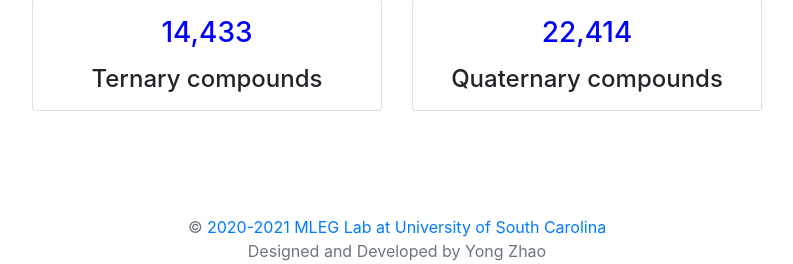
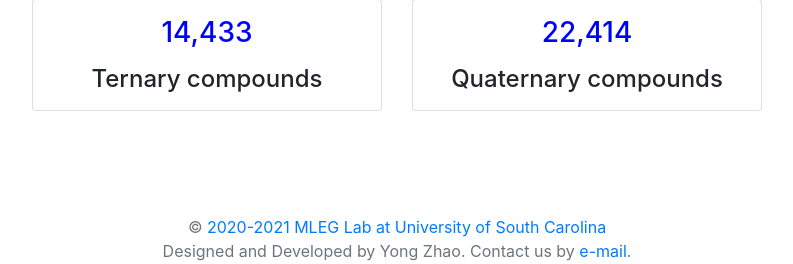
Before and after one commit to MilesZhao/CarolinaMaterialsDatabase, a Django app: page / in a window 1280 px wide. Shown: the part 1150-1414 px from the top of the page, without its empty margins (243-1036 px from the left). Run offline with Django 3.2, Linux system fonts and the light colour scheme; parts of the project's set-up code (start-up, migrations or seed data) failed here and were passed over; some libraries are stand-ins or nearby versions.

Commit message:
Added contact email

```diff
--- a/entry/templates/entry/detail.html
+++ b/entry/templates/entry/detail.html
@@ -129,7 +129,7 @@
 
     <div class="container">
         <footer class="my-5 pt-5 text-muted text-center text-small">
-            <p class="mb-1">&copy; <a href="http://mleg.cse.sc.edu/"  target="_blank">2020-2021 MLEG Lab at University of South Carolina</a><br> Designed and Developed by Yong Zhao</p>
+            <p class="mb-1">&copy; <a href="http://mleg.cse.sc.edu/"  target="_blank">2020-2021 MLEG Lab at University of South Carolina</a><br> Designed and Developed by Yong Zhao. Contact us by <a href="mailto:jc4302356@gmail.com" target="_blank">e-mail</a>.</p>
             <a rel="license" href="http://creativecommons.org/licenses/by/4.0/"><img alt="Creative Commons License" style="border-width:0" src="{% static 'images/cc.png' %}" /></a><br />The data in CMD is licensed under a <a rel="license" href="http://creativecommons.org/licenses/by/4.0/" target="_blank">Creative Commons Attribution 4.0 International License</a>.
         </footer>
     </div>
--- a/templates/base.html
+++ b/templates/base.html
@@ -58,7 +58,7 @@
 {% block footer %}
     <div class="container">
         <footer class="my-5 pt-5 text-muted text-center text-small">
-            <p class="mb-1">&copy; <a href="http://mleg.cse.sc.edu/"  target="_blank">2020-2021 MLEG Lab at University of South Carolina</a><br> Designed and Developed by Yong Zhao</p>
+            <p class="mb-1">&copy; <a href="http://mleg.cse.sc.edu/"  target="_blank">2020-2021 MLEG Lab at University of South Carolina</a><br> Designed and Developed by Yong Zhao. Contact us by <a href="mailto:jc4302356@gmail.com" target="_blank">e-mail</a>.</p>
             <a rel="license" href="http://creativecommons.org/licenses/by/4.0/"  target="_blank"><img alt="Creative Commons License" style="border-width:0" src="{% static 'images/cc.png' %}" /></a><br />The data in CMD is licensed under a <a rel="license" href="http://creativecommons.org/licenses/by/4.0/" target="_blank">Creative Commons Attribution 4.0 International License</a>.
         </footer>
     </div>
```
